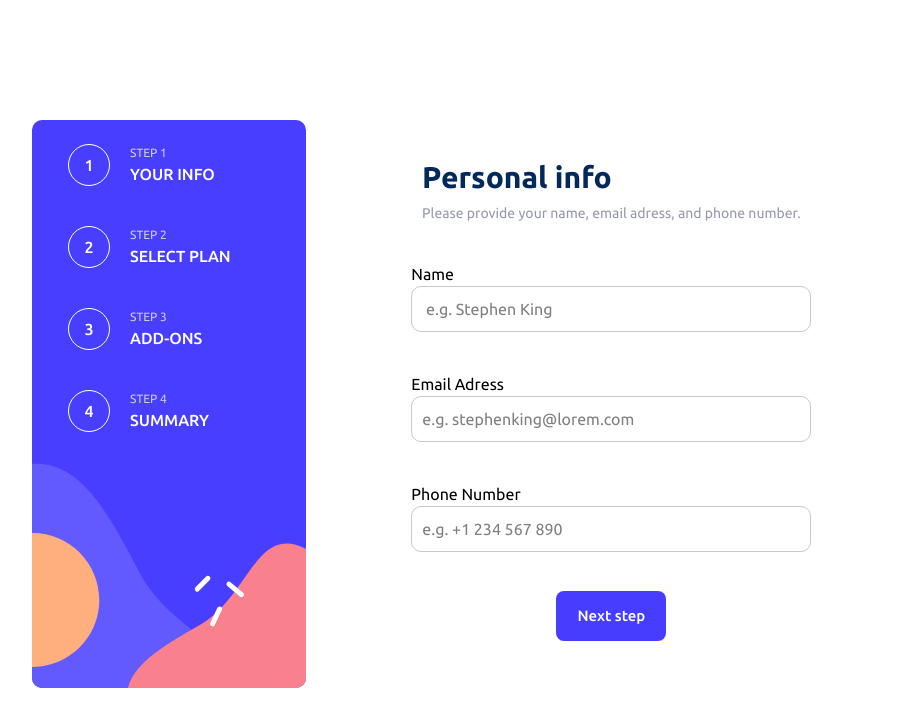
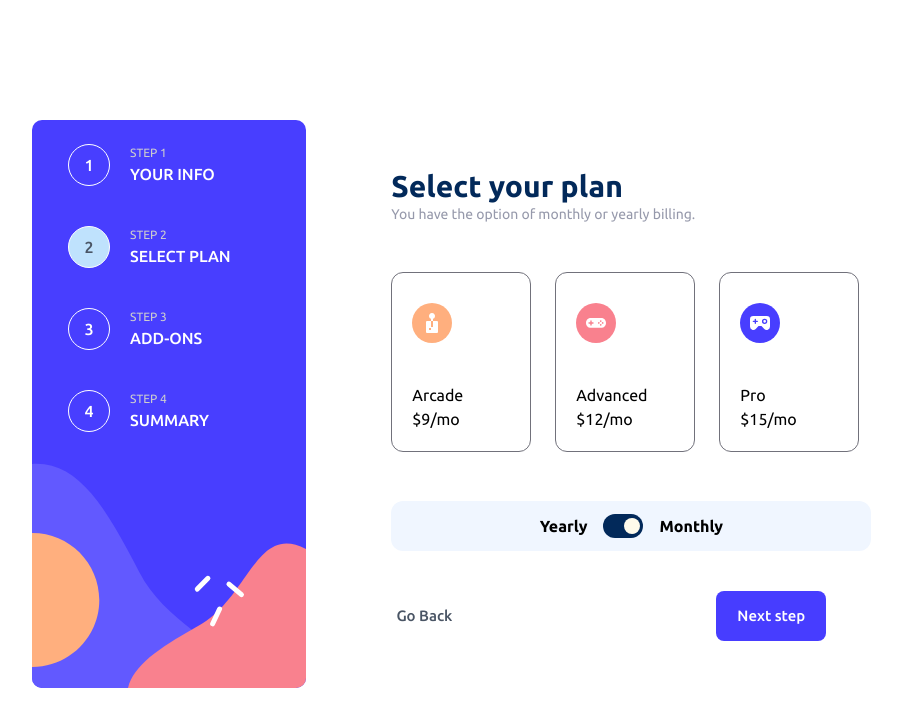
Before and after one commit to iraklisarkisovi/MultiselectForm, a Next.js app: page / in a window 1280 px wide. Both pictures are taken after a click on the button "Next step". Shown: the top 726 px of the page, without its empty margins (128-1030 px from the left). Built offline with nearby package versions, Linux system fonts and the light colour scheme.

Commit message:
Navigation through buttons & Slice changes

```diff
--- a/src/components/add-ons.tsx
+++ b/src/components/add-ons.tsx
@@ -21,8 +21,8 @@ const AddOnMap = [
 const Addons = () => {
   return (
     <>
-      <div className="flex ml-auto mb-18 mr-65 flex-col items-center justify-evenly">
-        <div className="flex flex-col items-start gap-2 mr-10">
+      <div className="flex flex-col items-start justify-baseline gap-15 mr-6 h-[400px] w-full">
+        <div className="flex flex-col items-start gap-2 mr-10 mt-3">
           <h1
             className="text-3xl font-bold text-[#02295a]"
             style={{ fontFamily: "Ubuntu, Arial, Helvetica, sans-serif" }}
@@ -40,7 +40,7 @@ const Addons = () => {
         </div>
         <div className="flex flex-col items-start justify-center gap-5 h-[200px] w-[350px]">
           {AddOnMap.map((item) => (
-            <button className="w-[470px] p-5 border-[2px] border-purple-400 focus:bg-[#fbf5ff] focus:border-purple-600 rounded-xl">
+            <button className="w-[470px] p-3 border-[2px] border-purple-400 focus:bg-[#fbf5ff] focus:border-purple-600 rounded-xl">
               <div className="flex flex-row items-center justify-between">
                 <div className="flex flex-row gap-5 text-start items-center justify-center">
                   <input type="checkbox" className="w-10 h-5" />
--- a/src/components/personalinfo.tsx
+++ b/src/components/personalinfo.tsx
@@ -1,9 +1,15 @@
-import { HandlePersonalInfo } from '@/statemanagement/slice';
+import {
+  HandlePersonalInfo,
+  HandleStatusChange,
+  RootState,
+} from "@/statemanagement/slice";
 import React, { useState } from 'react'
-import { useDispatch } from 'react-redux';
+import { useDispatch, useSelector } from 'react-redux';
 
 const Personalinfo = () => {
   const dispatch = useDispatch()
+
+  const initial = useSelector((state: RootState) => state.Stat.Status)
   const [personalinfo, setPersonalinfo] = useState({
     Name: "",
     EmailAdress: "",
@@ -15,14 +21,10 @@ const Personalinfo = () => {
 
   };
 
-  const HandleSliceChanger = () => {
-      dispatch(HandlePersonalInfo(personalinfo));
-  }
-
   return (
     <>
-      <div className="flex ml-auto mr-auto flex-col items-center justify-evenly">
-        <div className="flex flex-col items-start gap-2">
+      <div className="flex flex-col items-center justify-evenly gap-10 h-[400px] w-full">
+        <div className="flex flex-col items-start gap-2 mr-12">
           <h1
             className="text-3xl font-bold text-[#02295a]"
             style={{ fontFamily: "Ubuntu, Arial, Helvetica, sans-serif" }}
@@ -51,7 +53,7 @@ const Personalinfo = () => {
             { name: "Phone Number", placehold: "e.g. +1 234 567 890" },
           ].map((item) => (
             <>
-              <div className="flex flex-col items-start">
+              <div className="ml-10 flex flex-col items-start">
                 <label>{item.name}</label>
                 <input
                   name={item.name.split(" ").join("")}
@@ -61,21 +63,12 @@ const Personalinfo = () => {
                   }
                   type="text"
                   placeholder={item.placehold}
-                  className="font-thin bg-[#fff] border-[1px] border-[#c9c9c9] p-[10px] w-[400px] rounded-[10px] focus:border-[#9500da] focus:outline-none"
+                  className="font-thin bg-[#fff] border-[1px] border-[#c9c9c9] p-[10px] w-[470px] rounded-[10px] focus:border-[#9500da] focus:outline-none"
                 />
               </div>
             </>
           ))}
         </form>
-        <button
-          className="flex text-[15px] items-center justify-center text-white text-center bg-[#473dff] w-[110px] h-[50px] rounded-[8px]"
-          onClick={HandleSliceChanger}
-          style={{
-            fontFamily: "Ubuntu-Medium, Arial, Helvetica, sans-serif",
-          }}
-        >
-          Next step
-        </button>
       </div>
     </>
   );
--- a/src/components/planselection.tsx
+++ b/src/components/planselection.tsx
@@ -7,7 +7,7 @@ const Planselection = () => {
   return (
     <>
       <div
-        className="flex ml-auto mr-auto flex-col items-start justify-evenly"
+        className="flex ml-auto mr-auto flex-col items-start justify-evenly gap-10 h-[400px] w-full"
         style={{ fontFamily: "Ubuntu-Regular" }}
       >
         <div className="flex flex-col items-start ml-10">
--- a/src/components/summary.tsx
+++ b/src/components/summary.tsx
@@ -3,7 +3,7 @@ import React from 'react'
 const Summary = () => {
   return (
     <>
-      <div className="flex ml-auto mb-18 mr-65 flex-col items-center justify-evenly">
+      <div className="flex ml-auto mb-18 mr-65 flex-col items-center justify-evenly gap-10 h-[400px] bg-amber-400 w-full">
         <div className="flex flex-col items-start gap-2">
           <h1
             className="text-3xl font-bold text-[#02295a]"
--- a/src/pages/index.tsx
+++ b/src/pages/index.tsx
@@ -3,7 +3,9 @@ import Addons from "@/components/add-ons";
 import Personalinfo from "@/components/personalinfo";
 import Planselection from "@/components/planselection";
 import Summary from "@/components/summary";
+import { HandleStatusChange, RootState } from "@/statemanagement/slice";
 import { useState } from "react";
+import { useDispatch, useSelector } from "react-redux";
 
 const Steps = [
   { name: "YOUR INFO", id: 1 },
@@ -13,15 +15,42 @@ const Steps = [
 ];
 
 export default function Home() {
-  const [stChanger, setStChanger] = useState<{Stat: boolean, id: number}[]>([
-    { Stat: true, id: 1 },
-  ]);
-  console.log(stChanger)
+  const dispatch = useDispatch()
+  const stChanger = useSelector((state: RootState) => state.Stat.Status)
+  const [currentelememt, setCurrentElement] = useState<Number>()
 
-  const HandleStepChanger = (id: number) => {
-    setStChanger((prev: any) => [{id: id, Stat: !prev.Stat}])
-    console.log(stChanger)
-  }
+  const HandlePrevSlice = (currentId: number) => {
+    const condition = () => {
+     while (currentId !== 1){
+      if(currentId === 1){
+        return currentId + 3
+      }
+      return currentId -= 1
+     }
+     return currentId
+    }
+
+    setCurrentElement(condition());
+    console.log(currentelememt)
+
+    dispatch(HandleStatusChange({ id: condition(), Stat: true }));
+  };
+
+  const HandleNextSlice = (currentId: number) => {
+    const condition = () => {
+      while(currentId === 4){
+        return 1
+      }
+      return currentId + 1
+    }
+
+    setCurrentElement(condition())
+
+    dispatch(
+      HandleStatusChange({ id: condition(), Stat: true })
+    );
+  };
+
 
   return (
     <>
@@ -37,12 +66,15 @@ export default function Home() {
               <Background />
             </div>
             {Steps.map(({ name, id }) => (
-              <div
-                className="flex flex-col ml-5 mt-2 items-start justify-center z-20 gap-5"
-                onClick={() => HandleStepChanger(id)}
-              >
+              <div className="flex flex-col ml-5 mt-2 items-start justify-center z-20 gap-5">
                 <div className="flex flex-row gap-1">
-                  <div className="rounded-full border-[1px] m-4 text-white border-white w-5 h-5 flex items-center justify-center p-5">
+                  <div
+                    className={`rounded-full border-[1px] m-4 ${
+                      currentelememt === id
+                        ? "bg-[#bfe2fd] text-gray-600"
+                        : "text-white"
+                    } border-white w-5 h-5 flex items-center justify-center p-5`}
+                  >
                     <h1>{id}</h1>
                   </div>
                   <div className="flex flex-col items-start justify-center">
@@ -63,6 +95,7 @@ export default function Home() {
           </div>
 
           {/* content */}
+          <div className="flex flex-col mx-auto my-auto items-center justify-center">
             {stChanger.map((item) => {
               return (
                 <>
@@ -88,6 +121,30 @@ export default function Home() {
                 </>
               );
             })}
+
+            {stChanger.map(({ id }) => (
+              <div className="flex flex-row items-center justify-center mt-8">
+                <button
+                  className="flex text-[15px] cursor-pointer items-center justify-center text-gray-600 hover:text-[#696969] text-center"
+                  onClick={() => HandlePrevSlice(id)}
+                  style={{
+                    fontFamily: "Ubuntu-Medium, Arial, Helvetica, sans-serif",
+                  }}
+                >
+                  Go Back
+                </button>
+                <button
+                  className="flex text-[15px] ml-66 cursor-pointer transition-all hover:bg-[#473dffe0] items-center justify-center text-white text-center bg-[#473dff] w-[110px] h-[50px] rounded-[8px]"
+                  onClick={() => HandleNextSlice(id)}
+                  style={{
+                    fontFamily: "Ubuntu-Medium, Arial, Helvetica, sans-serif",
+                  }}
+                >
+                  Next step
+                </button>
+              </div>
+            ))}
+          </div>
         </div>
       </div>
     </>
--- a/src/statemanagement/slice.ts
+++ b/src/statemanagement/slice.ts
@@ -2,6 +2,11 @@ import { configureStore, createSlice } from "@reduxjs/toolkit";
 
 
 type inititaltype = {
+  Status: [{
+    Stat: boolean;
+    id: number;
+    Name: string
+  }];
   PresonalInf: {
     name: string;
     email: string;
@@ -10,12 +15,16 @@ type inititaltype = {
 };
 
 const initialState: inititaltype = {
+  Status: [{
+    Stat: true,
+    id: 1,
+    Name: ""
+  }],
   PresonalInf: {
     name: "",
     email: "",
-    phonenumber: ""
+    phonenumber: "",
   },
-
 };
 
 const ReduxSlice = createSlice({
@@ -26,12 +35,20 @@ const ReduxSlice = createSlice({
             state.PresonalInf.name = action.payload.Name;
             state.PresonalInf.phonenumber = action.payload.PhoneNumber;
             state.PresonalInf.email = action.payload.EmailAdress;
+        },
+        HandleStatusChange: (state, action) => {
+            state.Status = [action.payload]
+        },
+        HandleUserInputs: (state, action) => {
+            if(action.payload.id === 1){
+
+            }
         }
     },
 })
 
 export const redu = ReduxSlice.reducer
-export const { HandlePersonalInfo } = ReduxSlice.actions
+export const { HandlePersonalInfo, HandleStatusChange } = ReduxSlice.actions;
 
 export const store = configureStore({
   reducer: {
```
